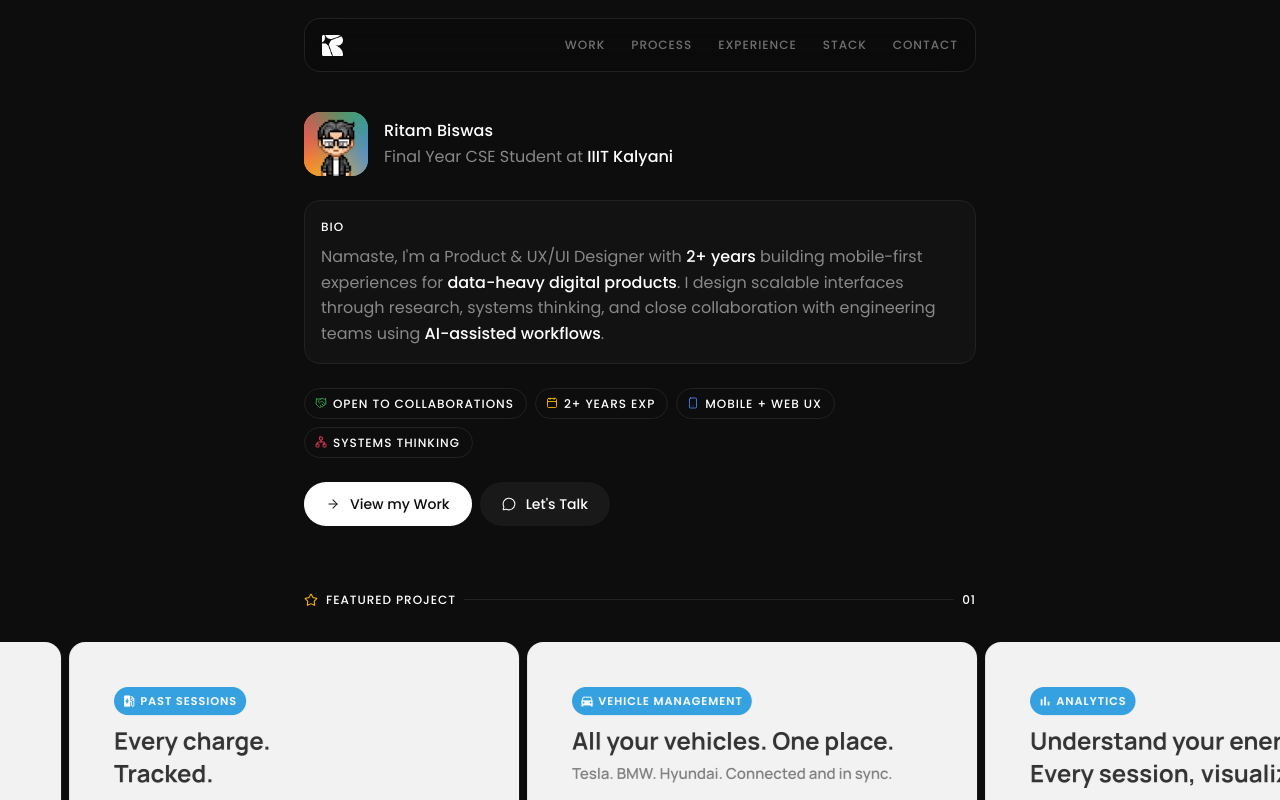
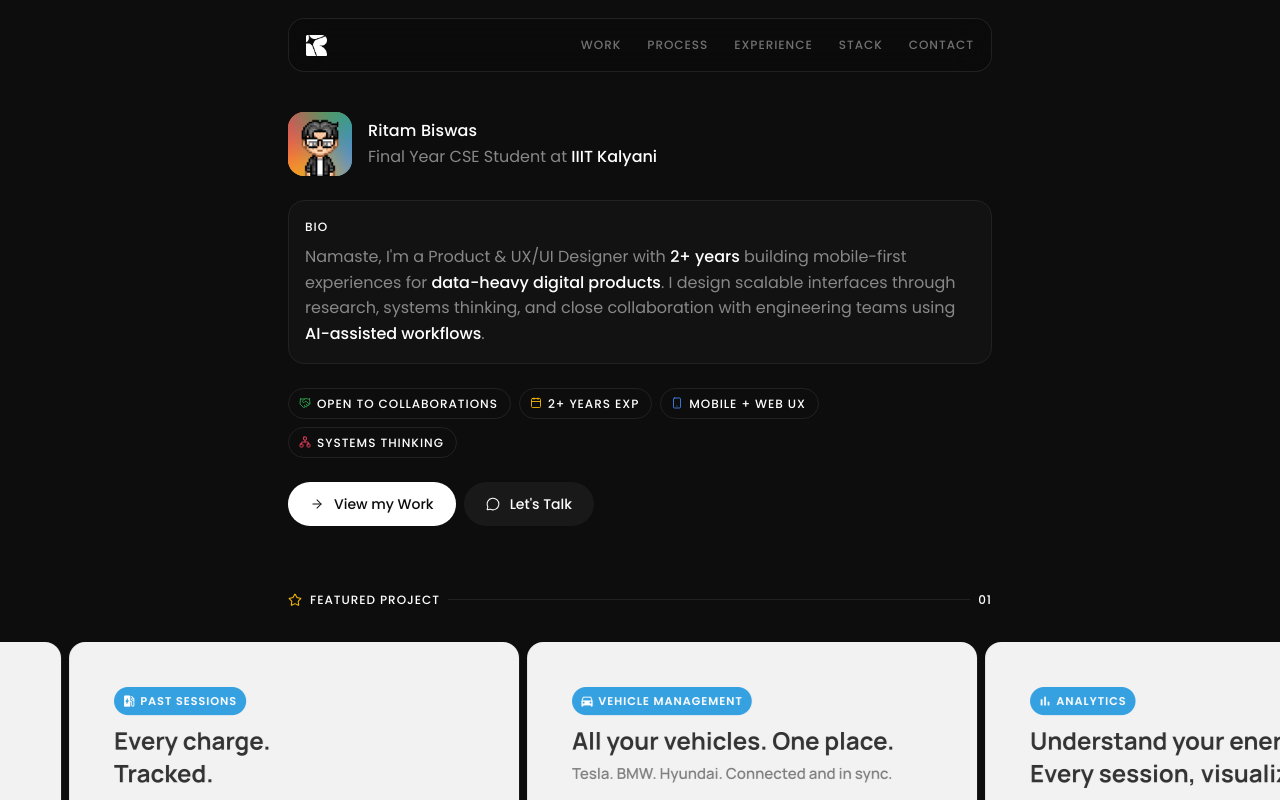
Before and after one commit to RITAMBISWAS404/PORTFOLIO-2026, a Next.js app: page / in a window 1280 px wide. Shown: the top 800 px of the page. Built offline with nearby package versions, Linux system fonts and the light colour scheme.

Commit message:
Increase section width by 16px each side on desktop

```diff
--- a/components/Navbar.tsx
+++ b/components/Navbar.tsx
@@ -52,7 +52,7 @@ export default function Navbar() {
     animated.current = true;
     const run = async () => {
       await animate(scope.current, { y: 0 },      { duration: 0.55, ease: [0.22,1,0.36,1] });
-      await animate(scope.current, { width: 672 }, { duration: 0.9,  ease: [0.16,1,0.3,1] });
+      await animate(scope.current, { width: 704 }, { duration: 0.9,  ease: [0.16,1,0.3,1] });
       animate(".nav-link", { opacity: 1, filter: "blur(0px)" }, { duration: 0.3, delay: stagger(0.07) });
     };
     run();
--- a/lib/tokens.ts
+++ b/lib/tokens.ts
@@ -7,7 +7,7 @@ export const C = {
   accent:  "#34a853",  red:     "#f43f5e",  yellow:  "#fbbc05",  blue: "#4285f4",
 };
 export const ease = "cubic-bezier(.22,1,.36,1)";
-export const col  = { maxWidth: 720, margin: "0 auto" } as const;
+export const col  = { maxWidth: 752, margin: "0 auto" } as const;
 
 export const tagStyle: React.CSSProperties = {
   display:"flex",alignItems:"center",gap:6,padding:"5px 12px 5px 10px",
--- a/sections/Hero.tsx
+++ b/sections/Hero.tsx
@@ -51,7 +51,7 @@ function Avatar() {
 export default function Hero() {
   const { ready } = useAppReady();
   return (
-    <section id="hero" style={{maxWidth:720,margin:"0 auto",padding:"32px 24px 0"}}>
+    <section id="hero" style={{maxWidth:752,margin:"0 auto",padding:"32px 24px 0"}}>
       <motion.div variants={container} initial="hidden" animate={ready ? "show" : "hidden"}
         style={{display:"flex",flexDirection:"column",gap:24}}>
 
```
